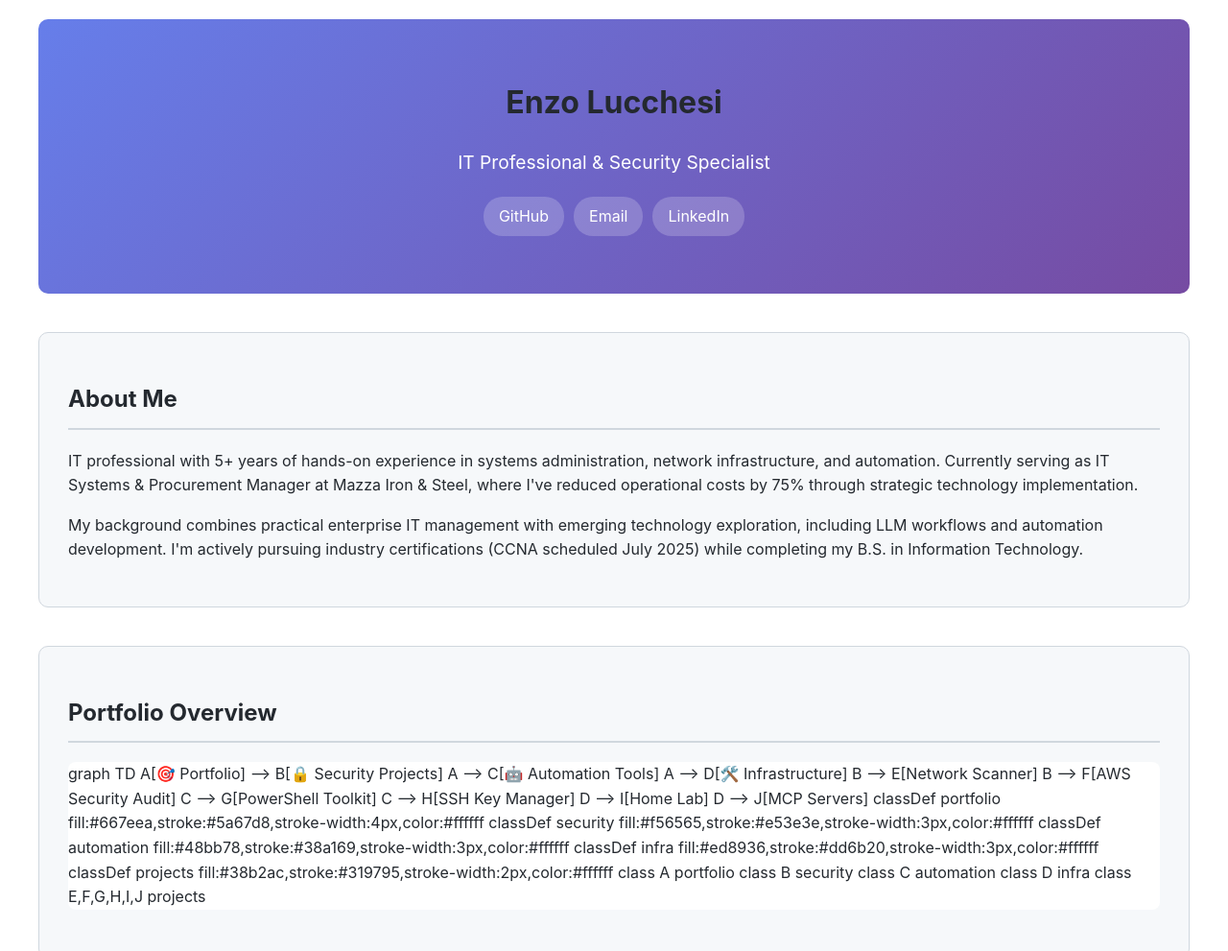
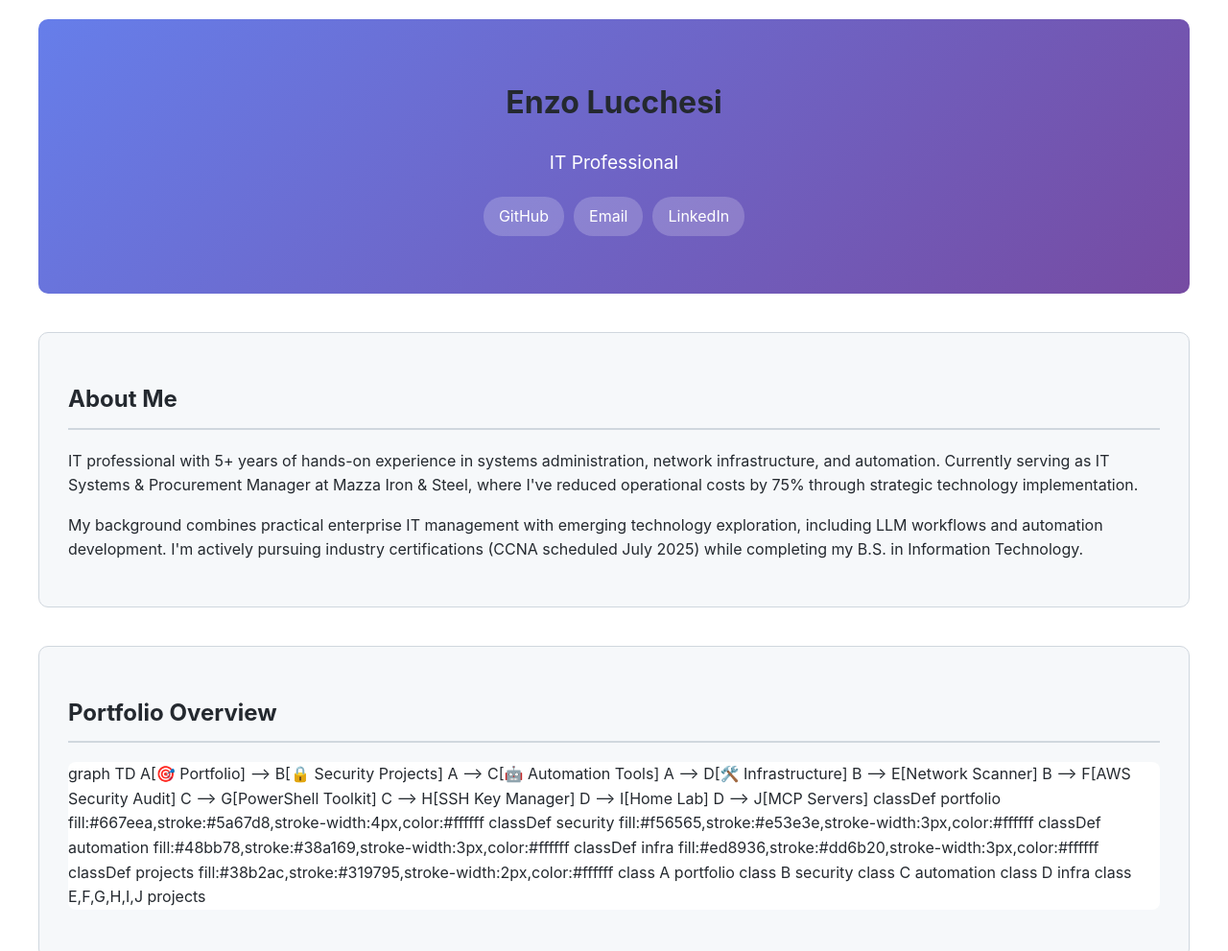
Before and after one commit to lucchesi-sec/portfolio, a plain HTML site: page index.html in a window 1280 px wide. Shown: the top 991 px of the page at 96% size. Drawn offline with Linux system fonts and the light colour scheme; a script that the page names is missing.

Commit message:
Update title to IT Professional only

```diff
--- a/index.html
+++ b/index.html
@@ -107,7 +107,7 @@
 <body>
     <div class="header">
         <h1>Enzo Lucchesi</h1>
-        <p style="font-size: 1.2em; margin: 10px 0;">IT Professional & Security Specialist</p>
+        <p style="font-size: 1.2em; margin: 10px 0;">IT Professional</p>
         <div class="badges">
             <a href="https://github.com/lucchesi-sec" class="badge">GitHub</a>
             <a href="mailto:enzo@droxa.net" class="badge">Email</a>
```
